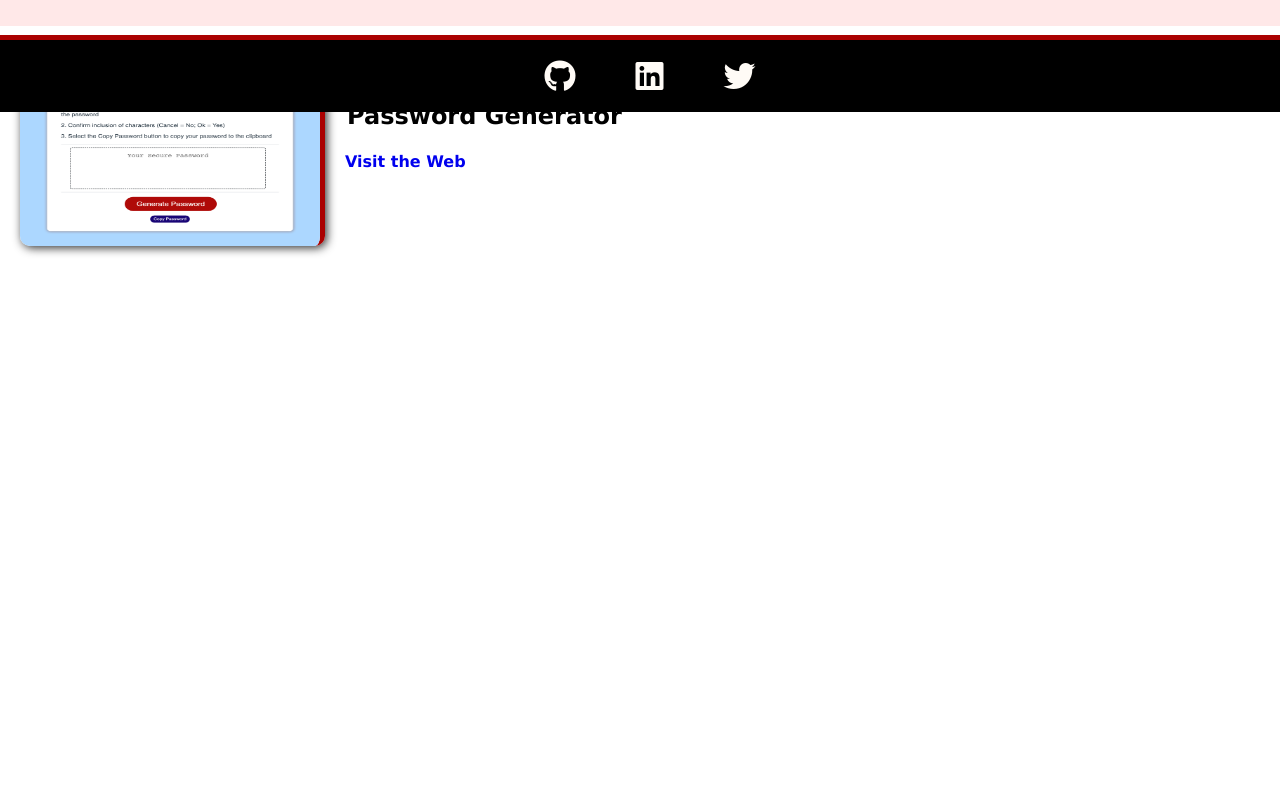
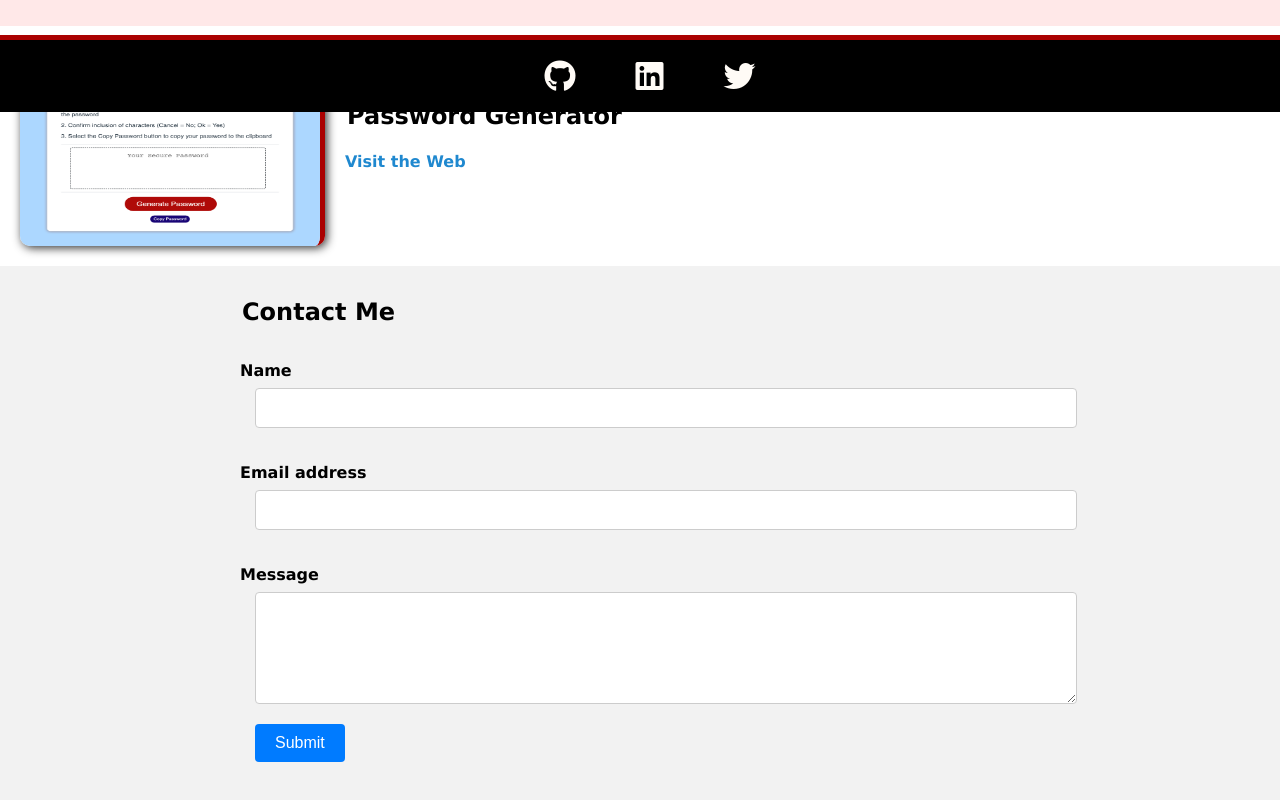
Before and after one commit to waynefenwick/React-Portfolio-2, a React (Create React App) app: page / in a window 1280 px wide. Shown: the part 688-1488 px from the top of the page. Before the commit the page ends 954 px from the top, so only its background shows below. Built offline with nearby package versions, Linux system fonts and the light colour scheme.

Commit message:
Added Contact Form

```diff
--- a/src/components/Content.js
+++ b/src/components/Content.js
@@ -1,11 +1,24 @@
-import React from 'react';
+import React, { useEffect } from 'react';
 import profilePic from '../assets/Profile-Pic.png';
 import passwordGen from '../assets/password-generator.png';
 
+const Content = () => {
+  useEffect(() => {
+    const form = document.getElementById('contact-form');
+    const messageInput = document.getElementById('message');
+    const messageNotification = document.getElementById('message-notification');
 
-const Content = () => {
+    form.addEventListener('submit', (e) => {
+      if (messageInput.value.trim() === '') {
+        e.preventDefault();
+        messageNotification.style.display = 'block';
+      }
+    });
+  }, []);
+
   return (
-    <><section>
+    <>
+      <section>
         <div id="profile-container">
           <div>
             <div id="profile">
@@ -45,10 +58,34 @@ const Content = () => {
               <li>I added the copy to clipboard option</li>
               <li>I also changed CSS design of starter code provided</li>
             </ul>
-          <h4><a id="weblink" href="https://waynefenwick.github.io/Password-Generator/" target="_blank">Visit the Web</a></h4>
+            <h4><a id="weblink" href="https://waynefenwick.github.io/Password-Generator/" target="_blank" rel="noreferrer">Visit the Web</a></h4>
           </div>
         </div>
-    </section></>
+      </section>
+      <section id="contact" className="contact">
+        <div className="container">
+          <h1>Contact Me</h1>
+          <form id="contact-form">
+            <div className="form-group">
+              <label htmlFor="name" className="form-label">Name</label>
+              <input type="text" className="form-control" id="name" />
+            </div>
+            <div className="form-group">
+              <label htmlFor="email" className="form-label">Email address</label>
+              <input type="email" className="form-control" id="email" />
+            </div>
+            <div className="form-group">
+              <label htmlFor="message" className="form-label">Message</label>
+              <textarea className="form-control" id="message" rows="5"></textarea>
+              <div className="notification" id="message-notification">
+                Please enter a message.
+              </div>
+            </div>
+            <button type="submit" className="btn btn-primary">Submit</button>
+          </form>
+        </div>
+      </section>
+    </>
   );
 };
 
--- a/src/components/Header.js
+++ b/src/components/Header.js
@@ -4,22 +4,23 @@ const Header = () => {
   const handleScrollToSection = (sectionId) => {
     const section = document.getElementById(sectionId);
     if (section) {
-      section.scrollIntoView({ behavior: 'smooth' });
+      const headerHeight = document.getElementById('top-header').offsetHeight;
+      const scrollToPosition = section.offsetTop - headerHeight;
+      window.scrollTo({ top: scrollToPosition, behavior: 'smooth' });
     }
   };
 
   return (
-    <header>
+    <header id="top-header">
       <div className="flex-container">
         <h1>WAYNE FENWICK</h1>
       </div>
       <ul className="nav-container">
         <li><a href="#">About Me</a></li>
-        <li><a className="portfolio-link" onClick={() => handleScrollToSection('portfolio-row')}>Portfolio</a></li>
-        <li><a href="https://waynefenwick.github.io/Resume/" target="_blank" rel="noreferrer">Contact</a></li>
+        <li><a onClick={() => handleScrollToSection('portfolio-row')}>Portfolio</a></li>
+        <li><a onClick={() => handleScrollToSection('contact')}>Contact</a></li>
         <li><a href="https://waynefenwick.github.io/Resume/" target="_blank" rel="noreferrer">Resume</a></li>
       </ul>
-
     </header>
   );
 };
--- a/src/styles.css
+++ b/src/styles.css
@@ -102,7 +102,7 @@ h1, h3 {
   font-size: 18px;
 }
 
-/* Portfolio */
+
 .portfolio-list {
   position: relative;
 }
@@ -151,7 +151,12 @@ h1, h3 {
 
 
 a {
-  margin-right: 5px;
+  color: rgb(31, 136, 207);
+  margin-right: 3px;
+}
+
+a:hover {
+  color: rgb(0, 157, 255);
 }
 
 ol {
@@ -192,10 +197,15 @@ a:link {
   margin: 20px;
 }
 
+.portfolio {
+  /* Your other styles for the portfolio section */
+}
+
 .portfolio-row {
   display: flex;
   align-items: center;
 }
+
 
 .portfolio-row .portfolio-list {
   display: none;
@@ -216,6 +226,82 @@ a:link {
 .portfolio-row:hover .password-generator {
   transform: scale(1.05); /* Adjust the scale as needed */
 }
+
+
+
+/* Style for the contact form */
+.contact {
+  background-color: #f2f2f2;
+  padding: 30px 0px 100px 0px;
+}
+
+.container {
+  max-width: 800px;
+  margin: 0 auto;
+}
+
+.container h1 {
+  font-size: 24px;
+  margin-bottom: 20px;
+}
+
+.form-group {
+  margin-bottom: 20px;
+  display: flex;
+  flex-direction: column;
+}
+
+.form-group label {
+  font-weight: bold;
+  margin-bottom: 8px;
+}
+
+.form-group input,
+.form-group textarea {
+  width: 100%;
+  padding: 10px;
+  border: 1px solid #ccc;
+  border-radius: 4px;
+  font-size: 16px;
+}
+
+.form-group textarea {
+  resize: vertical;
+}
+
+button[type="submit"] {
+  background-color: #007bff;
+  color: #fff;
+  padding: 10px 20px;
+  border: none;
+  border-radius: 4px;
+  font-size: 16px;
+  cursor: pointer;
+}
+
+button[type="submit"]:hover {
+  background-color: #0056b3;
+}
+
+/* Align form to the left with left margin */
+.form-group input,
+.form-group textarea,
+button[type="submit"] {
+  margin-left: 15px;
+}
+
+/* Add spacing between form components */
+.form-group {
+  padding-top: 15px;
+}
+
+.notification {
+  display: none;
+  color: red;
+  font-size: 14px;
+  margin-top: 5px;
+}
+
 
 
 
```
Lines whose indentation alone changed are shown as unchanged.
